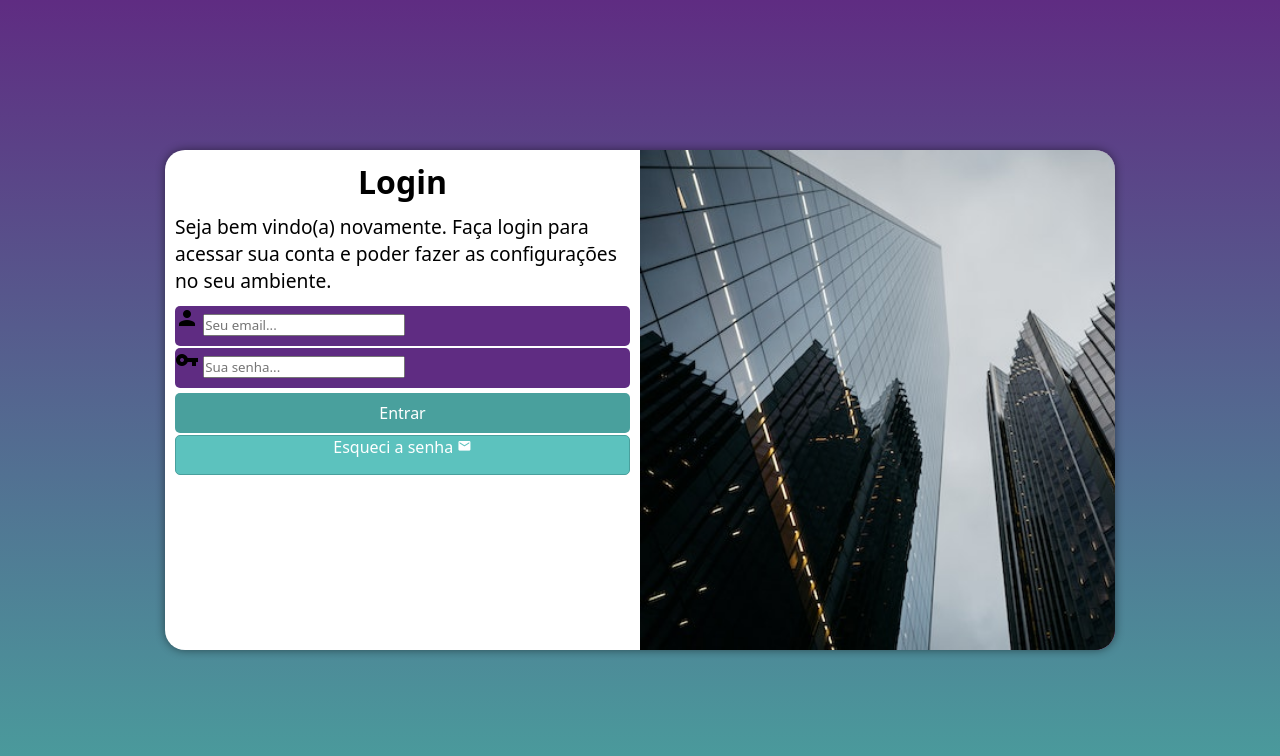
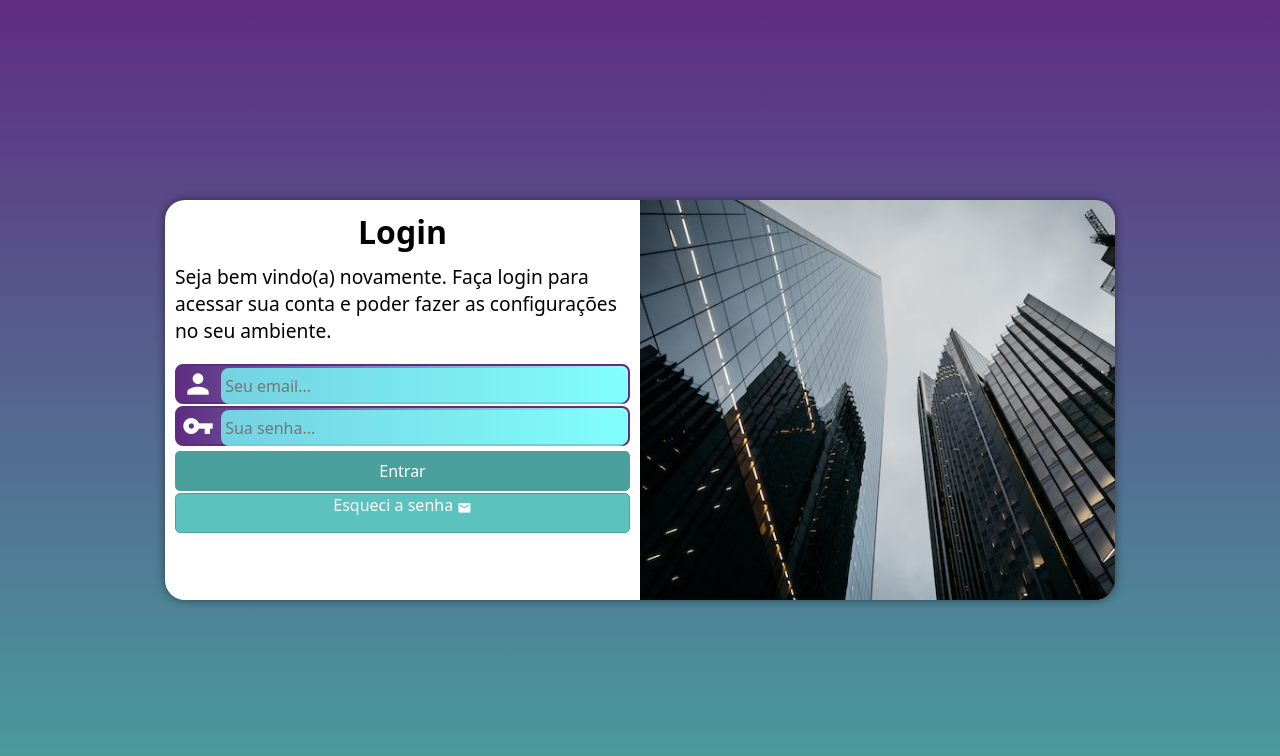
Before and after one commit to maicondutradev/projeto-login, a plain HTML site: page index.html in a window 1280 px wide. Drawn offline with Linux system fonts and the light colour scheme.

Commit message:
Projeto finalizado

```diff
--- a/estilos/media_query.css
+++ b/estilos/media_query.css
@@ -1,9 +1,10 @@
 @charset "UTF-8";
 
-@media screen and (min-width: 768px) and (max-width: 992px) {
-
+@media screen and (min-width: 700px) and (max-width: 992px) {
+    /*Configuração para tablet*/
     section#login{
         width: 80vw;
+        height: 350px;
     }
 
     section#login > div#imagem{
@@ -28,9 +29,10 @@
 }
 
 @media screen and (min-width: 992px) {
-
+    /*Configuração para Desktop*/
     section#login{
         width: 950px;
+        height: 400px;
     }
 
     section#login > div#imagem {
@@ -50,5 +52,6 @@
 
     div#formulario > p {
         font-size: 1.2em;
+        margin: 10px 0px;
     }
 }
--- a/estilos/style.css
+++ b/estilos/style.css
@@ -29,7 +29,6 @@ section#login{
     position: absolute;
     top: 50%;
     left: 50%;
-    transform: translate(-50%, -50%);
     overflow: hidden;
 
     background-color: white;
@@ -40,6 +39,7 @@ section#login{
 
     transition: width 0.3s, heigth 0.3s;
     transition-timing-function: ease;
+    transform: translate(-50%, -50%);
 }
 
 section#login > div#imagem {
@@ -67,17 +67,41 @@ div#formulario > p {
 }
 
 form > div.campo{
-    background-color: #5f2c82;
+    background:linear-gradient(to right, #5f2c82,#7afffbc2 );
     width: 100%;
     display: block;
     height: 40px;
-    border-radius: 5px;
+    border-radius: 8px;
     margin-top: 2px;
     margin-bottom: 2px;
+    border: 2px solid #5f2c82;
 }
 
 form > div.campo > label {
     display: none;
+
+}
+
+form > div.campo > span {
+    color: white;
+    font-size: 2em;
+    width: 40px;
+    padding: 5px;
+    transform: translateY(-3.5px);
+}
+form > div.campo > input {
+    background-color: #7afffbc2;
+    font-size: 1em;
+    width: calc(100% - 45px);
+    height: 100%;
+    border: none;
+    border-radius: 8px;
+    padding: 4px;
+    transform: translateY(-11px);
+}
+
+div.campo > input:focus-within{
+    background-color: white;
 }
 
 form > input[type=submit]{
@@ -112,6 +136,10 @@ form > a.botao {
     cursor: pointer;
 }
 
+form > a.botao > span{
+    transform: translatey(3.5px);
+}
+
 form > a.botao:hover{
     background-color: #367976;
 }
```
